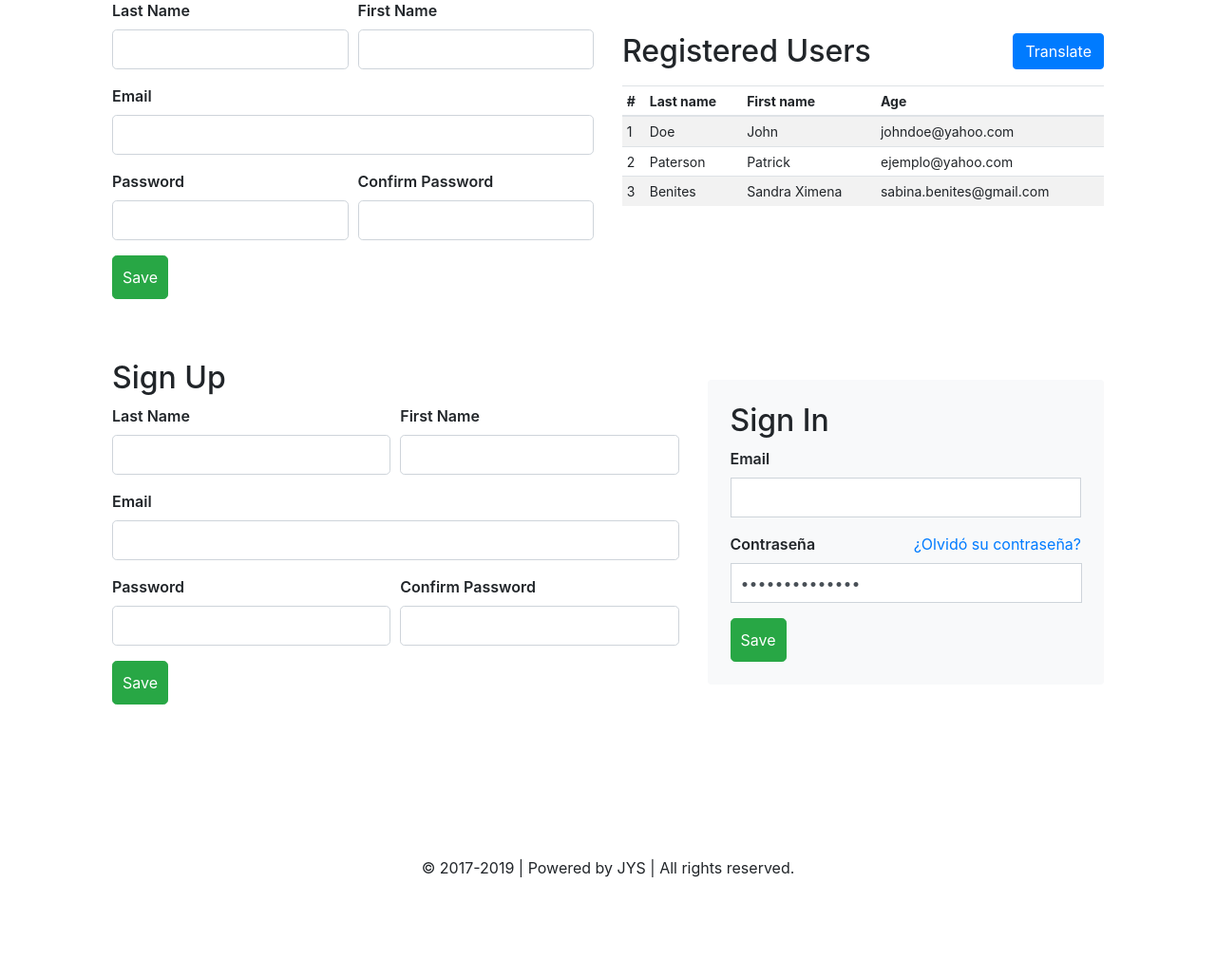
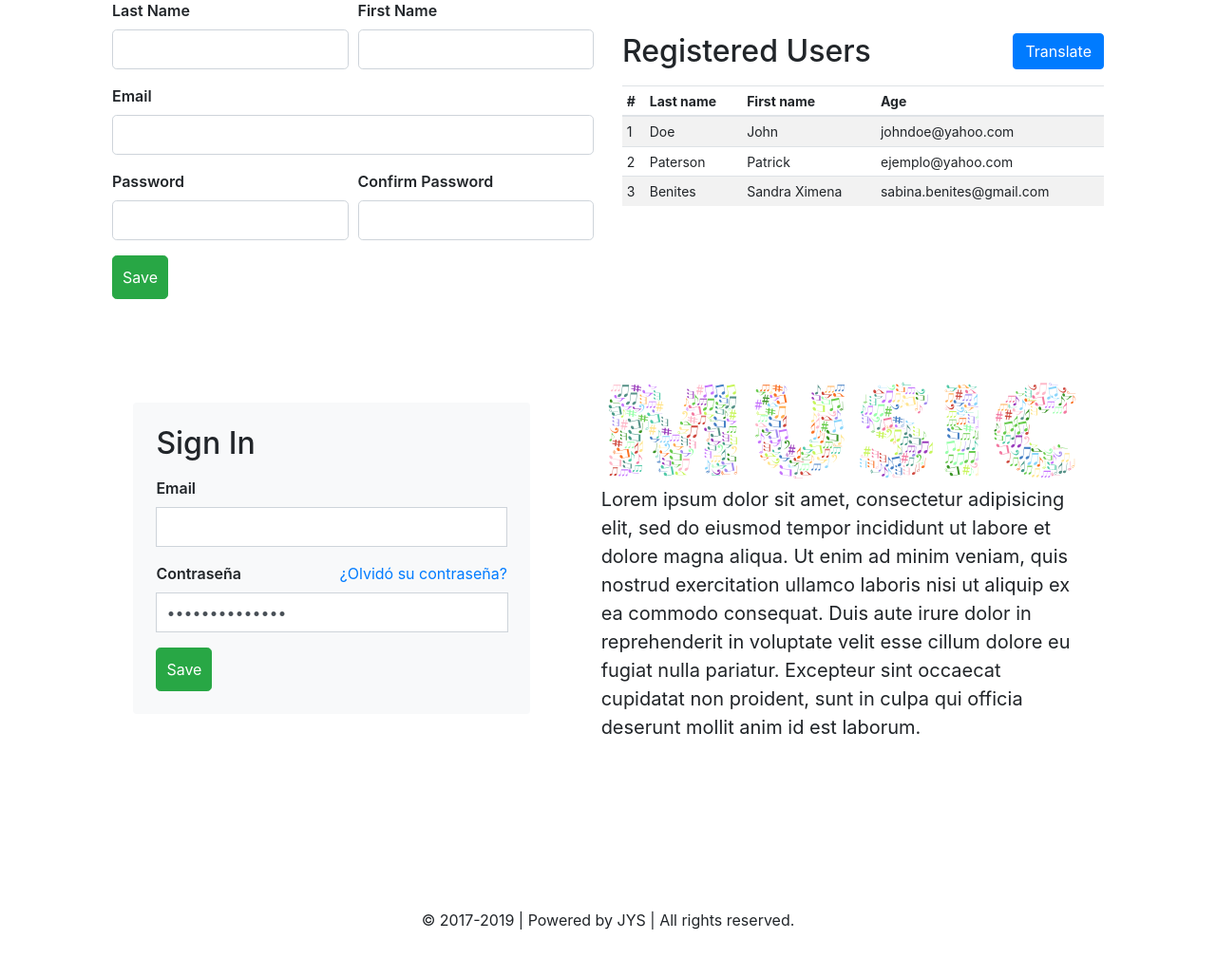
Before and after one commit to jys33/Layout-Template, a PHP site: page / in a window 1280 px wide. Shown: the part 423-1452 px from the top of the page at 95% size. Before the commit the page ends 1347 px from the top, so only its background shows below. Run offline with PHP 8.4, Linux system fonts and the light colour scheme.

Commit message:
Updating files

```diff
--- a/index.php
+++ b/index.php
@@ -155,46 +155,10 @@ $data = [
 
     			<section class="my-5">
     				<div class="row align-items-center">
-    					<div class="col-md-7 mb-3">
-    						<h2 class="">Sign Up</h2>
-    						<form>
-    							<div class="form-row">
-    							    <div class="form-group col-md-6">
-    							        <label for="lastname">Last Name</label>
-    							        <input class="form-control form-control-lg" type="text" name="lastname" onfocusout="" />
-    							        <div class="invalid-feedback"></div>
-    							    </div>
-    							    <div class="form-group col-md-6">
-    							        <label for="firstname">First Name</label>
-    							        <input class="form-control form-control-lg" type="text" name="firstname" />
-    							        <div class="invalid-feedback"></div>
-    							    </div>
-    							</div>
-    							<div class="form-row">
-    							    <div class="form-group col-md-12">
-    							        <label for="email">Email</label>
-    							        <input class="form-control form-control-lg" type="email" name="email"  />
-    							        <div class="invalid-feedback"></div>
-    							    </div>
-    							</div>
-    							<div class="form-row">
-    							    <div class="form-group col-md-6">
-    							        <label for="password">Password</label>
-    							        <input class="form-control form-control-lg" type="password" name="password" />
-    							        <div class="invalid-feedback"></div>
-    							    </div>
-    							    <div class="form-group col-md-6">
-    							        <label for="confirmPassword">Confirm Password</label>
-    							        <input class="form-control form-control-lg" type="password" name="confirmPassword" />
-    							        <div class="invalid-feedback"></div>
-    							    </div>
-    							</div>
-    							<button type="submit" class="btn btn-success btn-lg">Save</button>
-    						</form>
-    					</div>
-    					<div class="col-md-5 mb-3">
+
+    					<div class="col-md-5 mb-3 mx-auto">
     						<div class="bg-light p-4 rounded">
-    							<h2 class="">Sign In</h2>
+    							<h2 class="mb-3">Sign In</h2>
     							<form>
     								<div class="form-group">
     									<label for="email">Email</label>
@@ -216,8 +180,11 @@ $data = [
     							</form>
     						</div>
     					</div>
+                        <div class="col-md-6 my-3 mx-auto" style="font-size: 1.25rem;">
+                            <img src="img/abstract.svg" style="width: 100%;opacity: 0.85;">
+                            <p>Lorem ipsum dolor sit amet, consectetur adipisicing elit, sed do eiusmod tempor incididunt ut labore et dolore magna aliqua. Ut enim ad minim veniam, quis nostrud exercitation ullamco laboris nisi ut aliquip ex ea commodo consequat. Duis aute irure dolor in reprehenderit in voluptate velit esse cillum dolore eu fugiat nulla pariatur. Excepteur sint occaecat cupidatat non proident, sunt in culpa qui officia deserunt mollit anim id est laborum.</p>
+                        </div>
     				</div>
-
     			</section>
     		</div>
 
--- a/js/validation.js
+++ b/js/validation.js
@@ -70,7 +70,7 @@ document.addEventListener("DOMContentLoaded", () => {
         }
     }
     function checkIfOnlyLetters(field) {
-        if (/^[a-zA-Z ]+$/.test(field.value)) {
+        if (/^[a-zA-ZñÑ ]+$/.test(field.value)) {
             setValid(field);
             return true;
         } else {
```
Also changed, not shown: index.html (deleted, +0 -72 lines), validation.php (+10 -6 lines).
